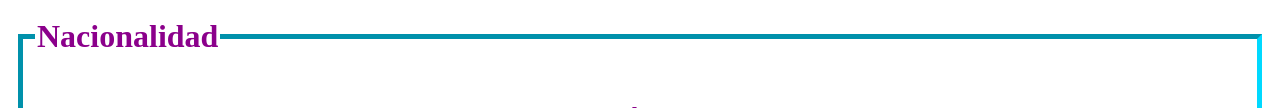
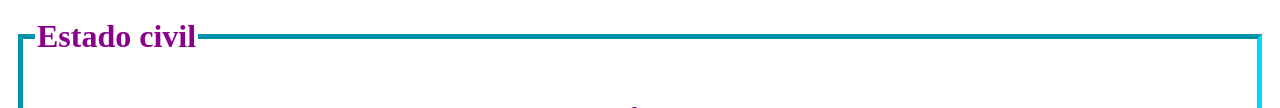
Before and after one commit to JocelynFL/CvJocelynFlores, a plain HTML site: page InformacionPersonal.html in a window 1280 px wide. Shown: the part 1077-1185 px from the top of the page. Drawn offline with Linux system fonts and the light colour scheme.

Commit message:
Update InformacionPersonal.html

```diff
--- a/InformacionPersonal.html
+++ b/InformacionPersonal.html
@@ -53,7 +53,7 @@
         </fieldset>
         <br>
         <fieldset>
-          <legend>Nacionalidad</legend>
+          <legend>Estado civil</legend>
           <br><p>Soltera</p><br>
         </fieldset>
 
```
